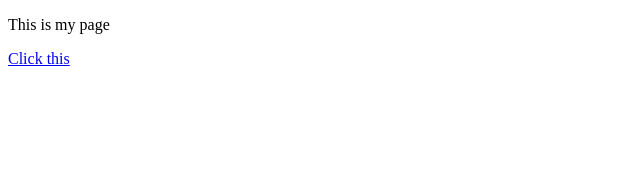
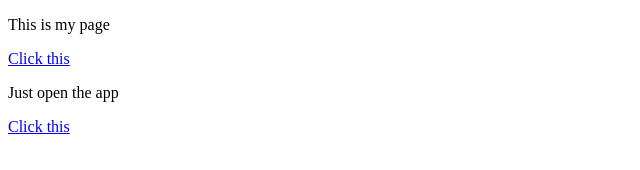
Before and after one commit to psibi/test, a plain HTML site: page index.html in a window 1280 px wide. Shown: the whole page, without its empty margins (0-640 px from the left). Drawn offline with Linux system fonts and the light colour scheme.

Commit message:
Update file

```diff
--- a/index.html
+++ b/index.html
@@ -7,5 +7,7 @@
   <body>
     <p>This is my page</p>
     <a href="boxopendirect://file?id=205714632865">Click this</a>
+    <p>Just open the app</p>
+    <a href="boxopendirect">Click this</a>
   </body>
 </html>
```
